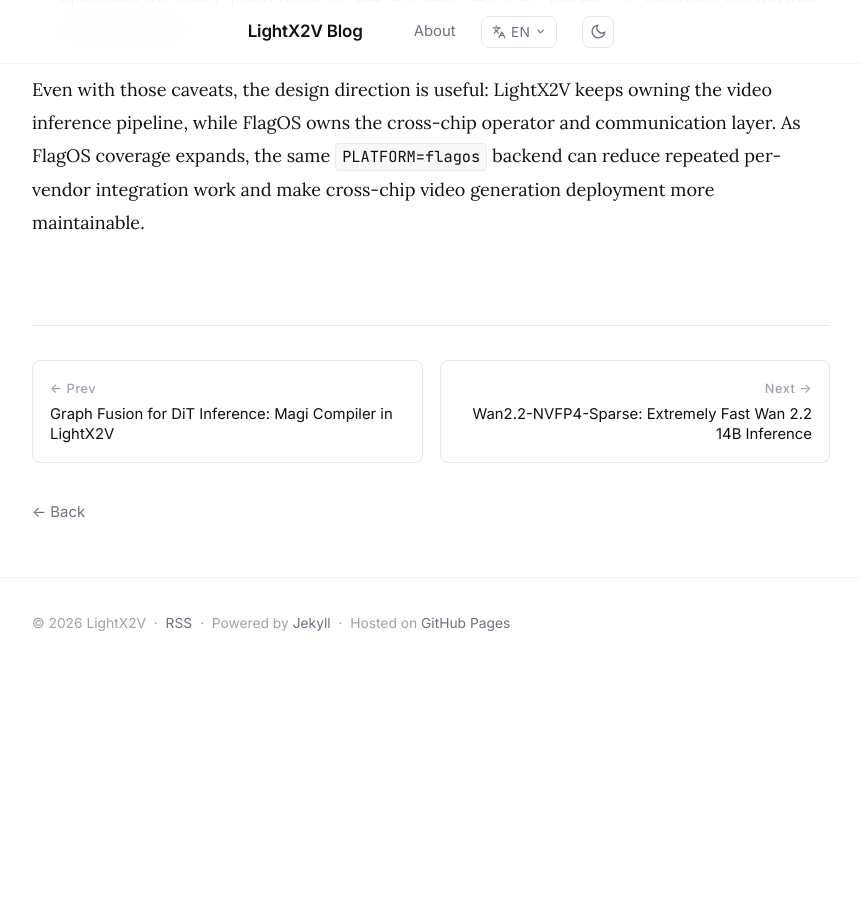
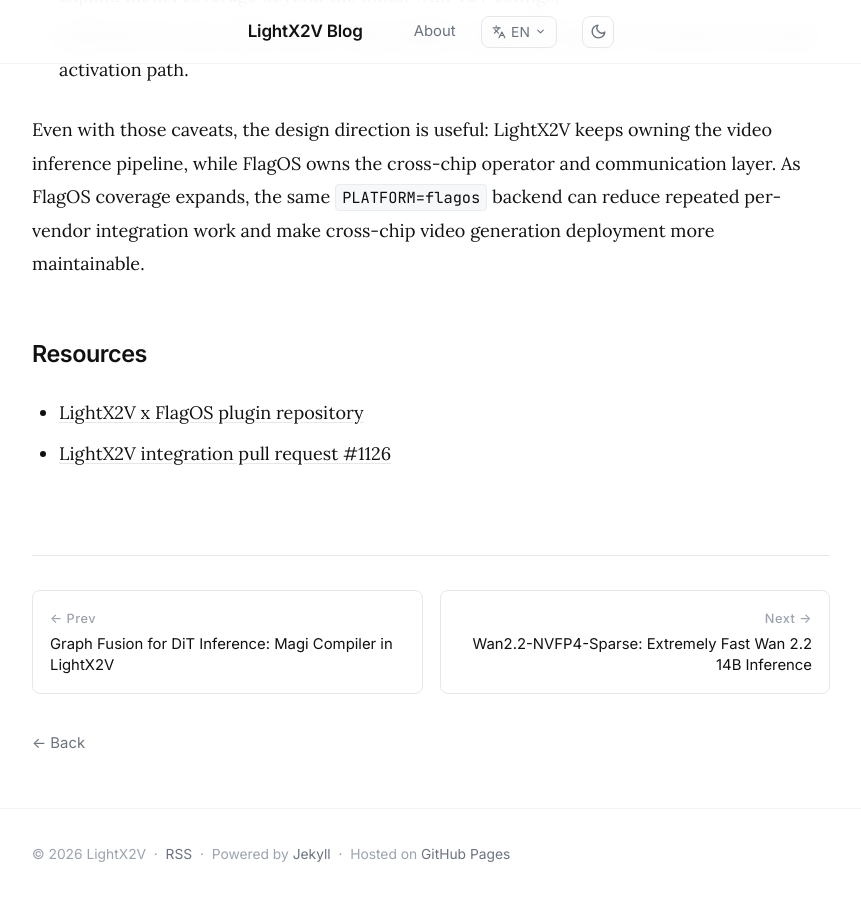
Before and after one commit to ModelTC/LightX2V-BLOG, a Jekyll site: the page built from _articles/FlagOS-Plugin.md, in a window 1280 px wide and 900 px high, scrolled down 14592 px. Shown: the whole window, without its empty margins (209-1070 px from the left). Built offline with Jekyll 4.4.1, drawn with Linux system fonts in a browser that asks for light colours; before the commit the page ends 15262 px from its top, so only the background shows below that; some of the changed text lies outside the part shown.

Commit message:
docs(blog): update author name and add repo & PR links in FlagOS plugin post (#14)

```diff
--- a/_articles/FlagOS-Plugin.md
+++ b/_articles/FlagOS-Plugin.md
@@ -44,6 +44,7 @@ The integration is designed around four goals:
 - [Quick Start](#quick-start)
 - [Practical Recommendations](#practical-recommendations)
 - [Limitations and Next Steps](#limitations-and-next-steps)
+- [Resources](#resources)
 
 ---
 
@@ -429,3 +430,8 @@ the video inference pipeline, while FlagOS owns the cross-chip operator and
 communication layer. As FlagOS coverage expands, the same `PLATFORM=flagos`
 backend can reduce repeated per-vendor integration work and make cross-chip
 video generation deployment more maintainable.
+
+## Resources
+
+- [LightX2V x FlagOS plugin repository](https://github.com/ModelTC/lightx2v-plugin-FL/)
+- [LightX2V integration pull request #1126](https://github.com/ModelTC/LightX2V/pull/1126)
```
Also changed, not shown: other parts of _articles/FlagOS-Plugin.md (+1 -1 lines).
